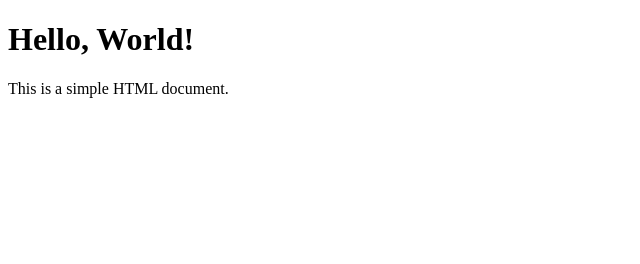
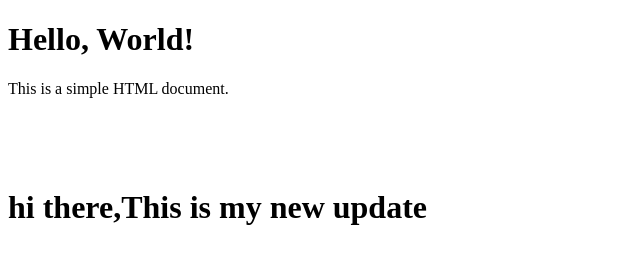
Before and after one commit to sai0566/gitlearning, a plain HTML site: page index.html in a window 1280 px wide. Shown: the whole page, without its empty margins (0-640 px from the left). Drawn offline with Linux system fonts and the light colour scheme.

Commit message:
my new change by ram

```diff
--- a/index.html
+++ b/index.html
@@ -8,5 +8,7 @@
 <body>
     <h1>Hello, World!</h1>
     <p>This is a simple HTML document.</p>
+    <br><br><br>
+    <h1>hi there,This is my new update</h1>
 </body>
 </html>
```
